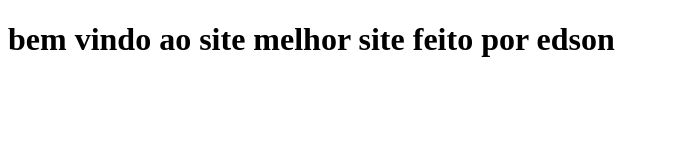
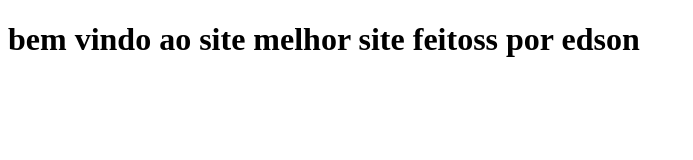
Before and after one commit to HaasMatheus/helloword, a plain HTML site: page index.html in a window 1280 px wide. Shown: the whole page, without its empty margins (0-693 px from the left). Drawn offline with Linux system fonts and the light colour scheme.

Commit message:
troquei alfuma coisa

```diff
--- a/index.html
+++ b/index.html
@@ -5,7 +5,7 @@
     <title>Questionario html</title>
   </head>
   <body>
-    <h1>bem vindo ao site melhor site feito por edson</h1>
+    <h1>bem vindo ao site melhor site feitoss por edson</h1>
 
     </form>
 
```
Also changed, not shown: 1 other file.
